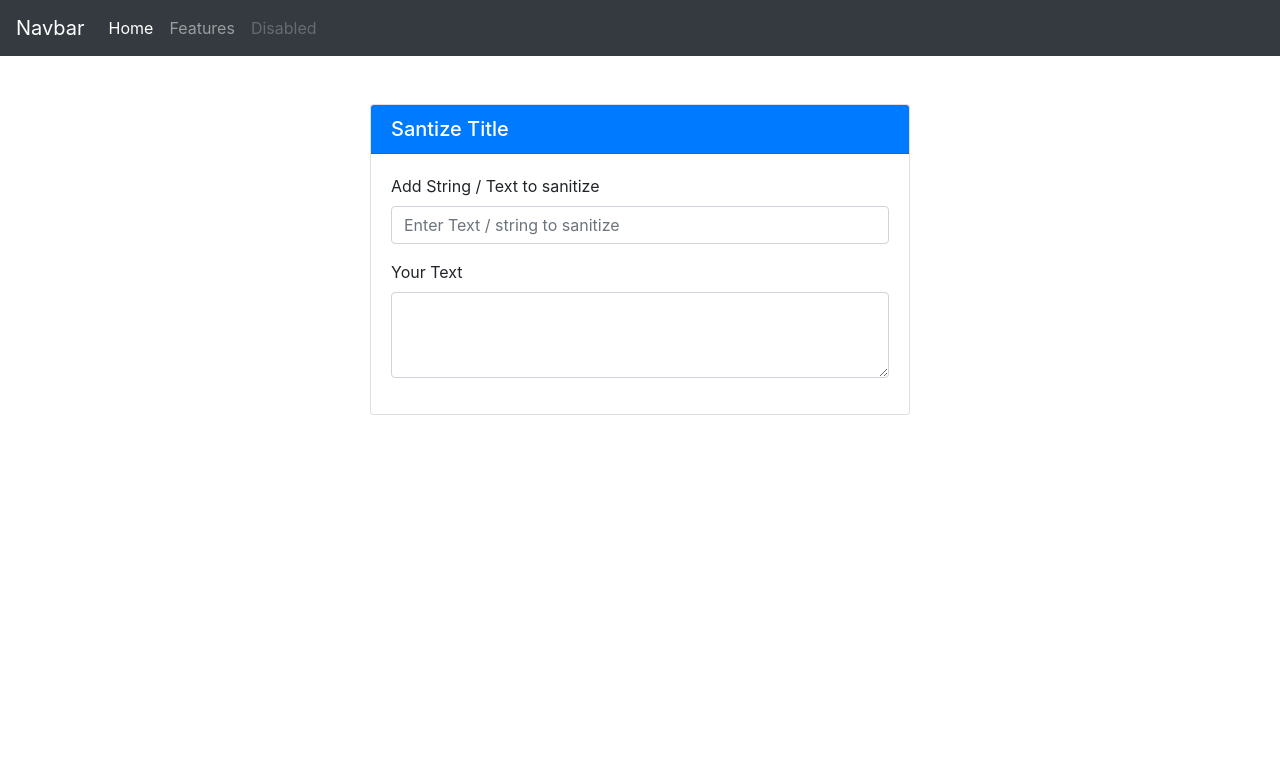
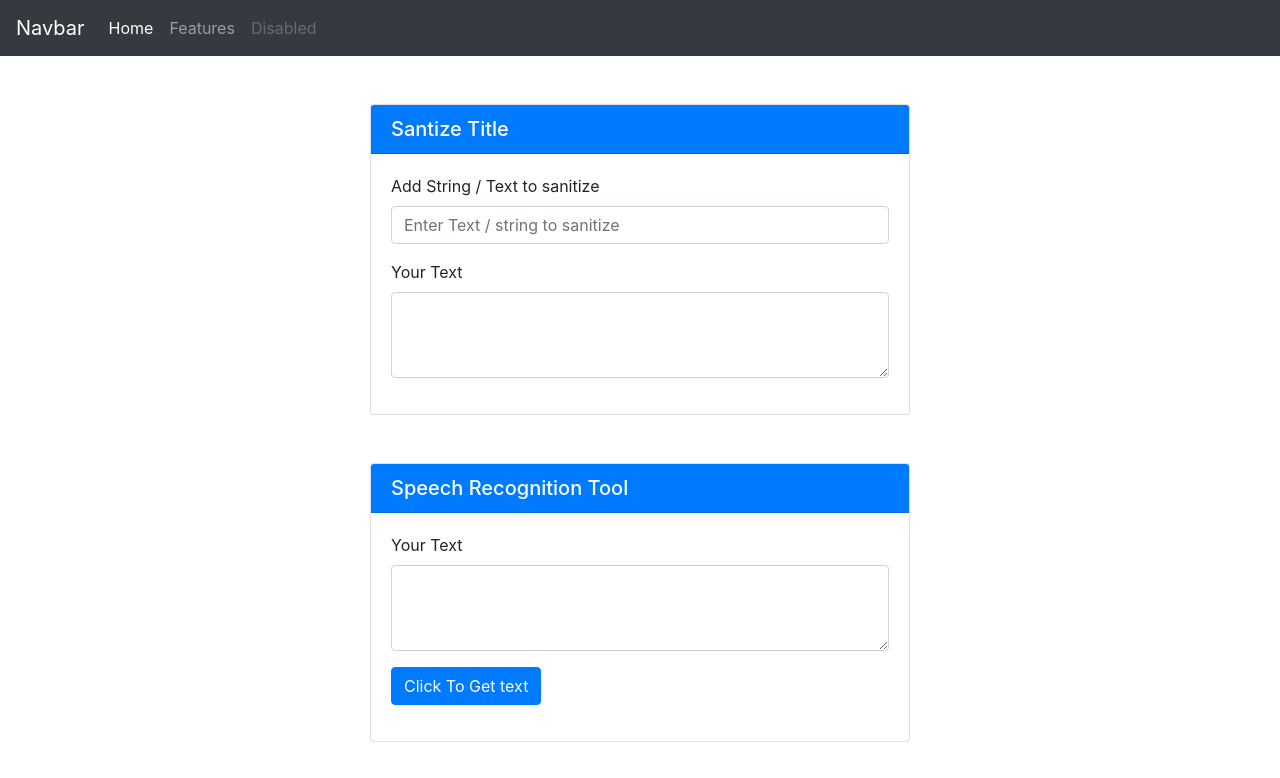
Before and after one commit to vanpariyar/useful-tools, a React (Create React App) app: page / in a window 1280 px wide. Shown: the top 778 px of the page. Built offline with nearby package versions, Linux system fonts and the light colour scheme.

Commit message:
Added new tool for speech recognition

```diff
--- a/src/App.js
+++ b/src/App.js
@@ -3,6 +3,7 @@ import './App.css';
 import './bootstrap.min.css'
 import Navbar from './components/navbar';
 import SanitizeTitleTool from './components/sanitizeTitleTool';
+import  SpeechRecognitionTool from './components/speechRecognitionTool'
 
 function App() {
   return (
@@ -13,6 +14,7 @@ function App() {
           <div className="col-sm-3"></div>
           <div className="col-sm-6 mt-5">
            <SanitizeTitleTool />
+           <SpeechRecognitionTool />
           </div>
           <div className="col-sm-3"></div>
         </div>
--- /dev/null
+++ b/src/components/speechRecognitionTool.js
@@ -0,0 +1,47 @@
+import React , { useState } from 'react'
+
+export default function SpeechRecognitionTool() {
+
+    const[ text, setText ] = useState('')
+
+    const handleSpeech = function(){
+        const recognition = new (window.SpeechRecognition || window.webkitSpeechRecognition || window.mozSpeechRecognition || window.msSpeechRecognition)();
+        recognition.lang = 'en-US';
+        recognition.interimResults = false;
+        recognition.maxAlternatives = 5;
+        recognition.start();
+
+        recognition.onresult = function(event) {
+            // console.log('You said: ', event.results[0][0].transcript);
+            setText(event.results[0][0].transcript);
+        };
+    }
+
+    return (
+        <div className="card mt-5">
+            <h5 className="card-header bg-primary text-white">Speech Recognition Tool</h5>
+            <div className="card-body">
+                <div className="form-group">
+                    <label htmlFor="exampleFormControlTextarea1">Your Text</label>
+                    <textarea
+                        defaultValue={ text }
+                        className="form-control"
+                        id="exampleFormControlTextarea1"
+                        rows="3"
+                        onChange = { (e) => setText( e.target.value ) }
+                        >
+                    </textarea>
+                </div>
+                <div className="form-group">
+                    <button
+                        className="btn btn-primary"
+                        onClick={ handleSpeech() }
+                        >
+                        Click To Get text
+                    </button>
+
+                </div>
+            </div>
+        </div>
+    )
+}
```
Also changed, not shown: 1 other file (tests, documents, lock files or other folders).
